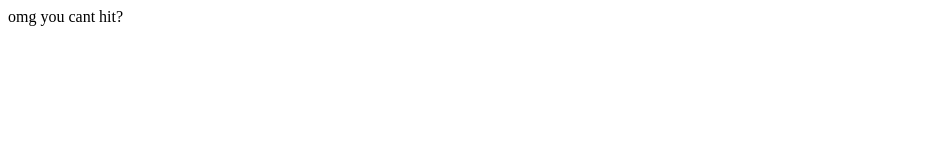
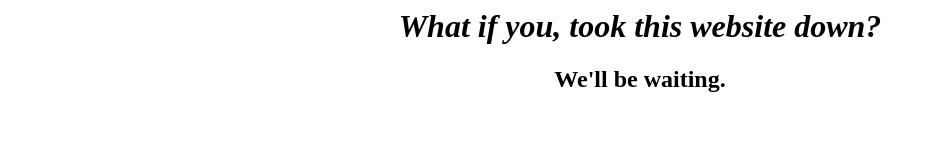
Before and after one commit to harunscripts/wtf, a plain HTML site: page index.html in a window 1280 px wide. Shown: the whole page, without its empty margins (0-935 px from the left). Drawn offline with Linux system fonts and the light colour scheme.

Commit message:
Update index.html

```diff
--- a/index.html
+++ b/index.html
@@ -1 +1,2 @@
-omg you cant hit?
+<h1 style="text-align: center;"><em><strong>What if you, took this website down?</strong></em></h1>
+<h2 style="text-align: center;"><strong>We'll be waiting.</strong></h2>
```
